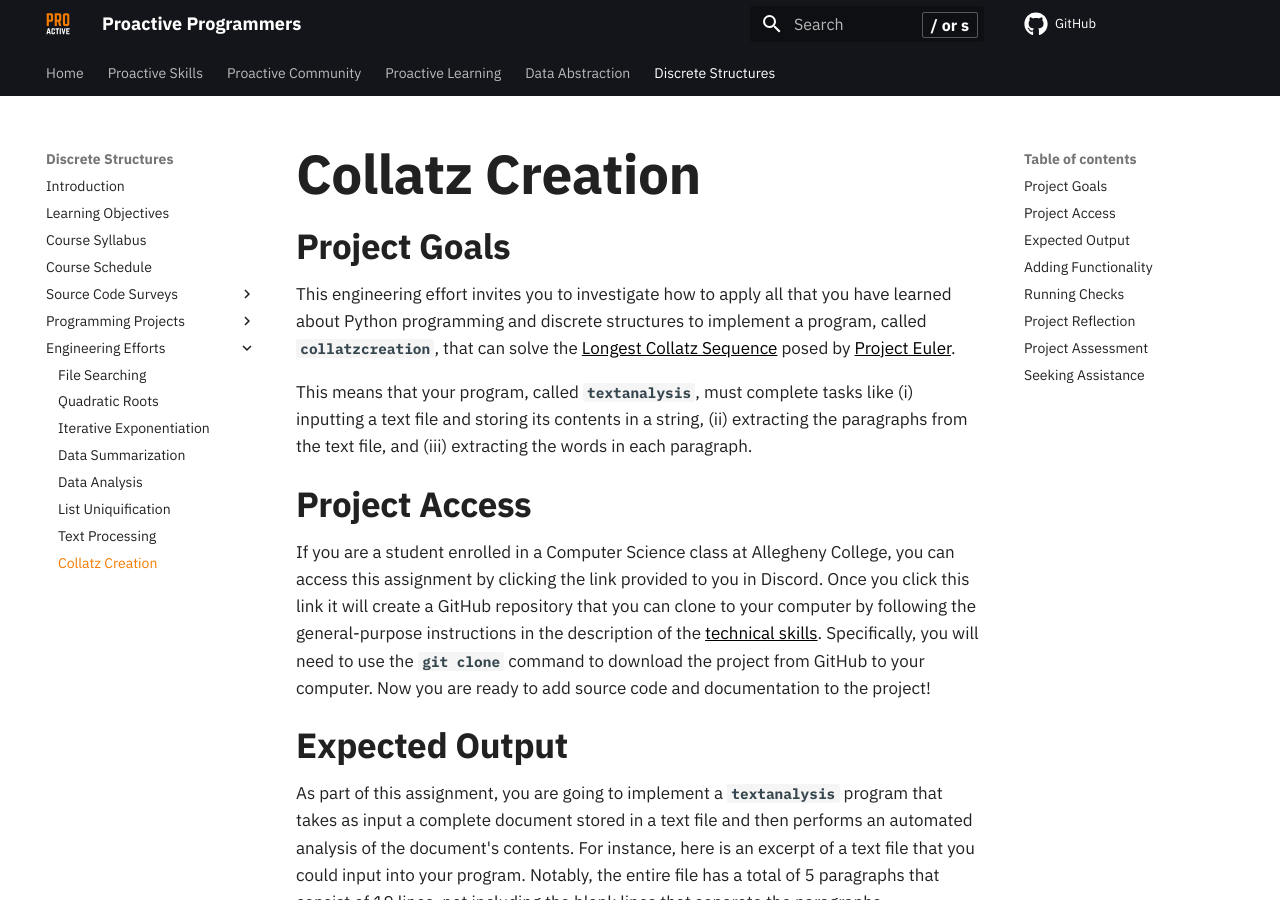
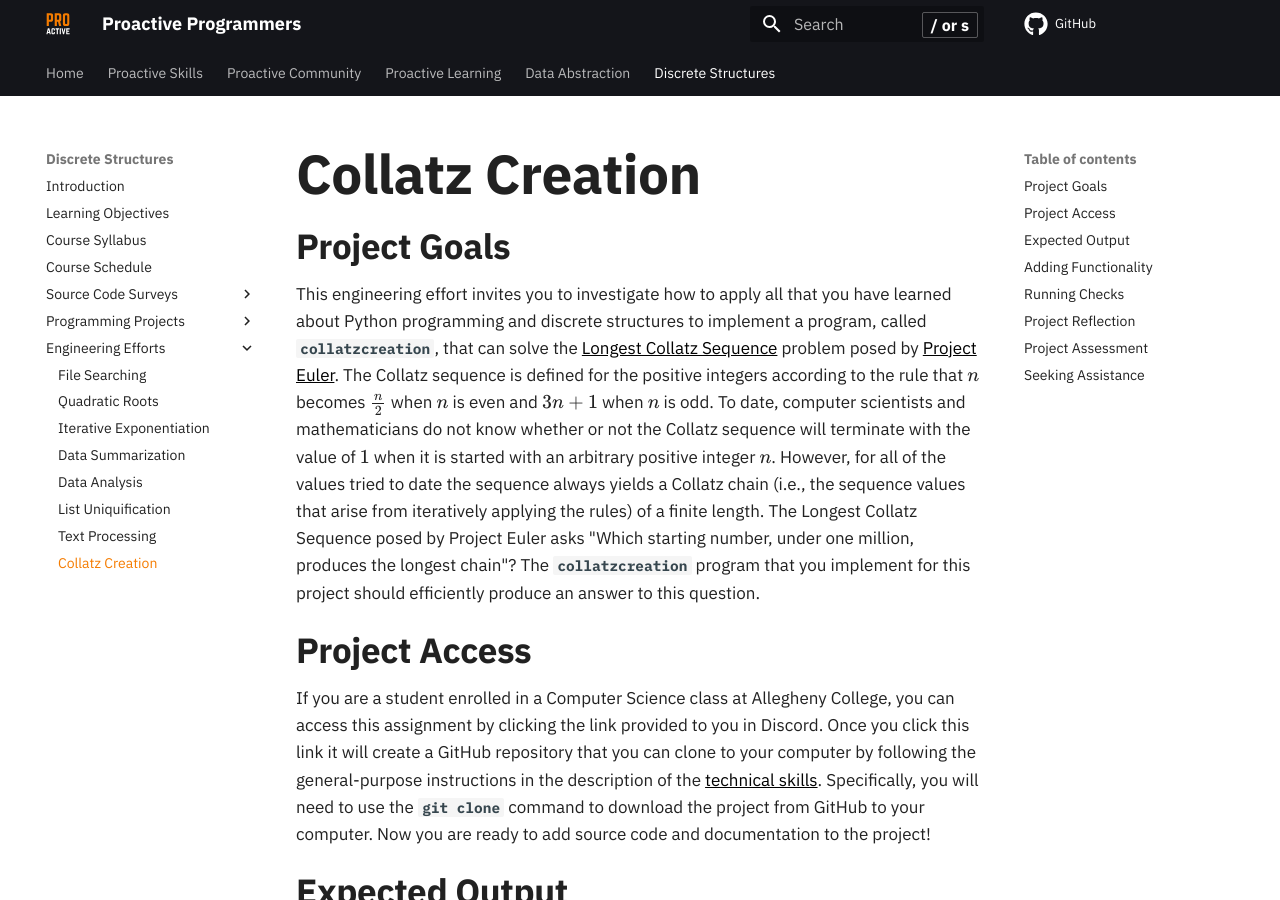
Before and after one commit to ProactiveProgrammers/www.proactiveprogrammers.com, an MkDocs documentation site: the page built from docs/discrete-structures/engineering-efforts/collatz-creation.md, in a window 1280 px wide and 900 px high. Built offline with MkDocs 1.6.1 and Material for MkDocs 9.7.7, drawn with Linux system fonts in a browser that asks for light colours; comment, search, counter and statistics services are not loaded.

Commit message:
feat: Add a complete introduction in the collatz-creation.md file.

```diff
--- a/docs/discrete-structures/engineering-efforts/collatz-creation.md
+++ b/docs/discrete-structures/engineering-efforts/collatz-creation.md
@@ -4,16 +4,21 @@
 
 This engineering effort invites you to investigate how to apply all that
 you have learned about Python programming and discrete structures to
-implement a program, called `collatzcreation`, that can solve the [Longest
-Collatz
+implement a program, called `collatzcreation`, that can solve the
+[Longest Collatz
 Sequence](https://projecteuler.net/index.php?section=problems&id=014)
-posed by [Project Euler](https://projecteuler.net/).
-
-
-This means that your program, called `textanalysis`, must complete tasks
-like (i) inputting a text file and storing its contents in a string, (ii)
-extracting the paragraphs from the text file, and (iii) extracting the words in
-each paragraph.
+problem posed by [Project Euler](https://projecteuler.net/). The Collatz
+sequence is defined for the positive integers according to the rule that
+$n$ becomes $\frac{n}{2}$ when $n$ is even and $3n + 1$ when $n$ is odd.
+To date, computer scientists and mathematicians do not know whether or
+not the Collatz sequence will terminate with the value of $1$ when it is
+started with an arbitrary positive integer $n$. However, for all of the
+values tried to date the sequence always yields a Collatz chain (i.e.,
+the sequence values that arise from iteratively applying the rules) of a
+finite length. The Longest Collatz Sequence posed by Project Euler asks
+"Which starting number, under one million, produces the longest chain"?
+The `collatzcreation` program that you implement for this project should
+efficiently produce an answer to this question.
 
 ## Project Access
 
```
